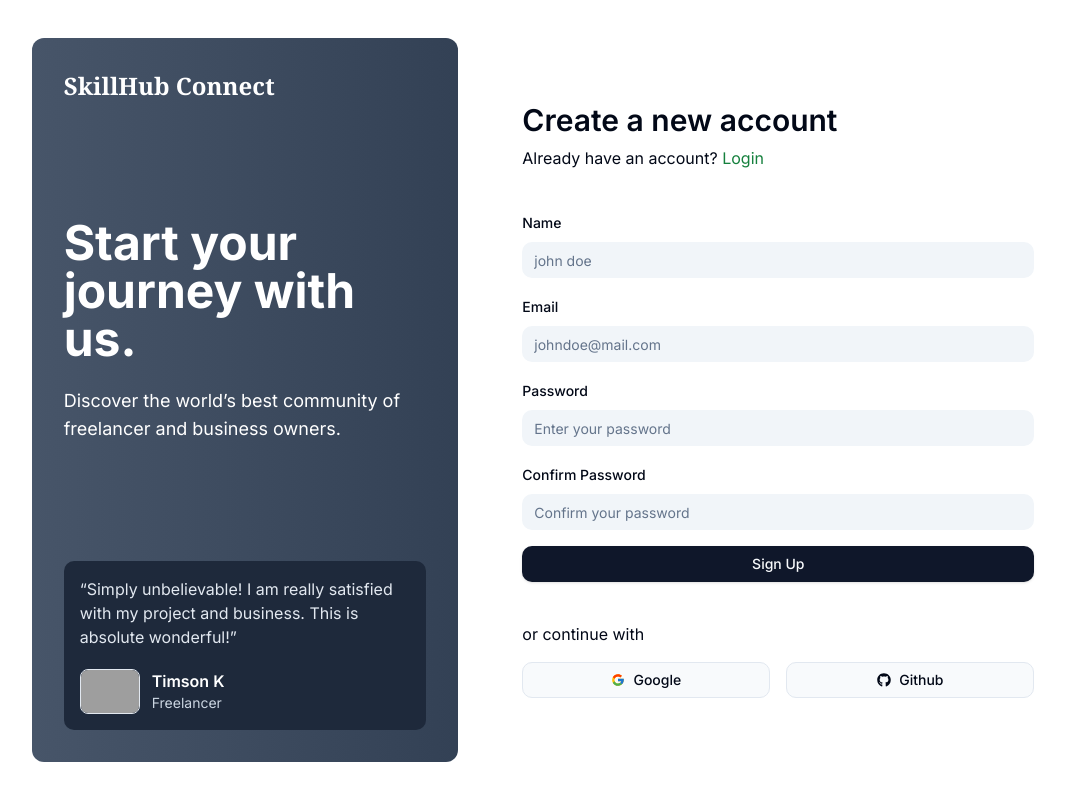
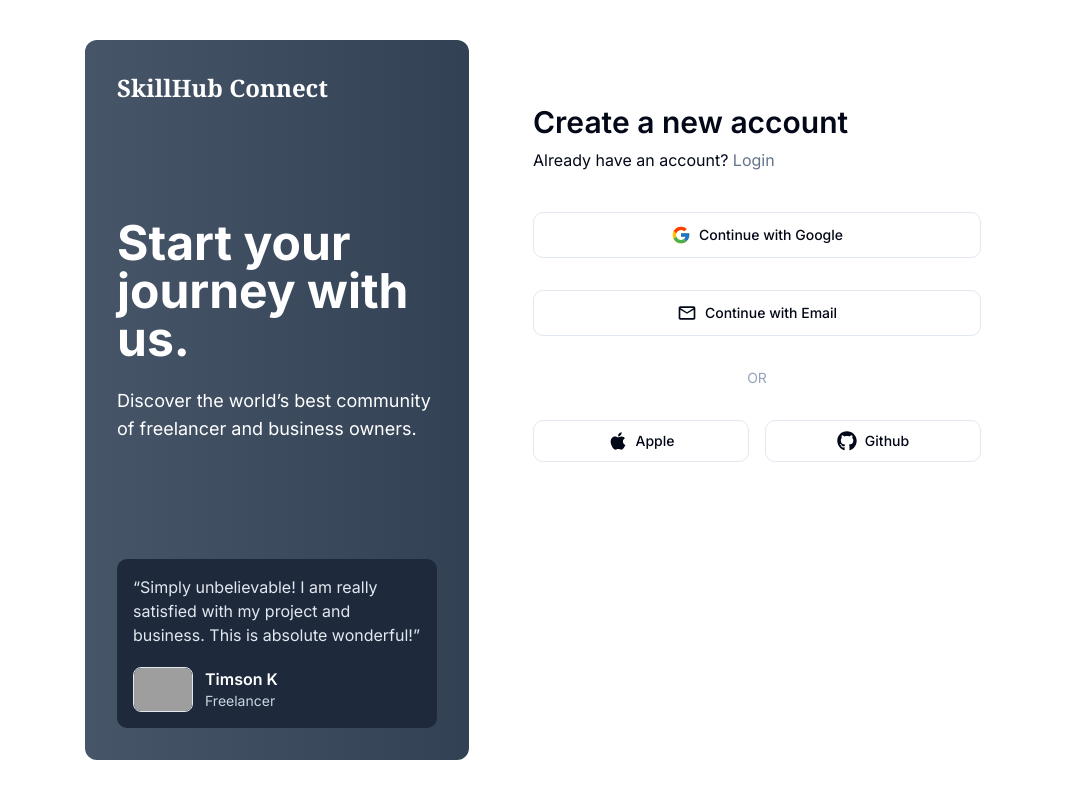
Before and after one commit to shahbaz4783/SkillHub-Connect, a Next.js app: page /signup in a window 1280 px wide. Shown: the whole page, without its empty margins (75-1140 px from the left). Built offline with nearby package versions, Linux system fonts and the light colour scheme; grey boxes are pictures that could not be loaded.

Commit message:
improve auth page ui

```diff
--- a/src/app/(auth)/layout.tsx
+++ b/src/app/(auth)/layout.tsx
@@ -1,6 +1,4 @@
-import OAuthProviders from '@/components/shared/OAuthProviders';
 import AuthGreet from '@/components/static/AuthGreet';
-import AuthHeader from '@/components/ui/AuthHeader';
 import { FC } from 'react';
 
 interface AuthLayoutProps {
@@ -10,14 +8,10 @@ interface AuthLayoutProps {
 const AuthLayout: FC<AuthLayoutProps> = ({ children }) => {
 	return (
 		<>
-			<main className='min-h-svh md:w-10/12 m-auto flex flex-col justify-center'>
+			<main className='min-h-svh md:w-9/12 m-auto flex flex-col justify-center'>
 				<section className='flex justify-between min-h-[90svh]'>
 					<AuthGreet />
-					<aside className='space-y-10 flex-1 p-8 md:p-16'>
-						<AuthHeader />
-						{children}
-						<OAuthProviders />
-					</aside>
+					<aside className='space-y-10 flex-1 p-8 md:p-16'>{children}</aside>
 				</section>
 			</main>
 		</>
--- a/src/app/(auth)/login/page.tsx
+++ b/src/app/(auth)/login/page.tsx
@@ -1,10 +1,23 @@
+'use client';
+
+import AuthHeader from '@/components/ui/AuthHeader';
 import LoginForm from '../../../components/forms/LoginForm';
+import AuthProviders from '@/components/shared/AuthProviders';
+import { useSearchParams } from 'next/navigation';
 
 const Login = () => {
+	const searchParams = useSearchParams();
+	const emailAuth = searchParams.get('auth') === 'credential';
 
 	return (
 		<>
-			<LoginForm />
+			<AuthHeader
+				heading='Login to your account'
+				subHeading='Don’t have an account?'
+				label='Sign Up'
+				linkTo='/signup'
+			/>
+			{emailAuth ? <LoginForm /> : <AuthProviders />}
 		</>
 	);
 };
--- a/src/app/(auth)/signup/page.tsx
+++ b/src/app/(auth)/signup/page.tsx
@@ -1,9 +1,23 @@
+'use client';
+
+import AuthHeader from '@/components/ui/AuthHeader';
 import SignupForm from '../../../components/forms/SignUpForm';
+import AuthProviders from '@/components/shared/AuthProviders';
+import { useSearchParams } from 'next/navigation';
 
 const SignUp = () => {
+	const searchParams = useSearchParams();
+	const emailAuth = searchParams.get('auth') === 'credential';
+
 	return (
 		<>
-			<SignupForm />
+			<AuthHeader
+				heading='Create a new account'
+				subHeading='Already have an account?'
+				label='Login'
+				linkTo='/login'
+			/>
+			{emailAuth ? <SignupForm /> : <AuthProviders />}
 		</>
 	);
 };
--- a/src/components/forms/LoginForm.tsx
+++ b/src/components/forms/LoginForm.tsx
@@ -74,7 +74,7 @@ const LoginForm = () => {
 									<FormControl>
 										<Input
 											disabled={isPending}
-											className='bg-slate-100 border-none shadow-none'
+											className='bg-slate-100 py-6 border-none shadow-none'
 											type={data.type}
 											placeholder={data.placeholder}
 											{...field}
--- a/src/components/forms/SignUpForm.tsx
+++ b/src/components/forms/SignUpForm.tsx
@@ -68,7 +68,7 @@ const SignupForm = () => {
 									<FormControl>
 										<Input
 											disabled={isPending}
-											className='bg-slate-100 border-none shadow-none'
+											className='bg-slate-100 py-6 border-none shadow-none'
 											type={data.type}
 											placeholder={data.placeholder}
 											{...field}
--- /dev/null
+++ b/src/components/shared/AuthProviders.tsx
@@ -0,0 +1,68 @@
+'use client';
+
+import React from 'react';
+import { FcGoogle } from 'react-icons/fc';
+import { Button } from '../ui/button';
+import { FaGithub } from 'react-icons/fa6';
+import { signIn } from 'next-auth/react';
+import { DEFAULT_LOGIN_REDIRECT } from '@/routes';
+import { FaApple } from 'react-icons/fa';
+import { MdOutlineMailOutline } from 'react-icons/md';
+import Link from 'next/link';
+
+const AuthProviders = () => {
+	const oauthHandler = (provider: 'google' | 'apple' | 'github') => {
+		signIn(provider, {
+			callbackUrl: DEFAULT_LOGIN_REDIRECT,
+		});
+	};
+
+	return (
+		<section className='space-y-8 flex flex-col'>
+			<Button
+				className='border flex-1 gap-2 p-3'
+				variant={'ghost'}
+				onClick={() => {
+					oauthHandler('google');
+				}}
+			>
+				<FcGoogle size={20} />
+				<span>Continue with Google</span>
+			</Button>
+
+			<Button variant={'ghost'} className='border flex-1 p-3'>
+				<Link href={'?auth=credential'} className='flex gap-2'>
+					<MdOutlineMailOutline size={20} />
+					<span>Continue with Email</span>
+				</Link>
+			</Button>
+
+			<h3 className='text-center text-slate-400 text-sm'>OR</h3>
+
+			<div className='flex gap-4 flex-1'>
+				<Button
+					className='border flex-1 gap-2 p-5'
+					variant={'ghost'}
+					onClick={() => {
+						oauthHandler('apple');
+					}}
+				>
+					<FaApple size={20} />
+					<span>Apple</span>
+				</Button>
+				<Button
+					className='border flex-1 gap-2 p-5'
+					variant={'ghost'}
+					onClick={() => {
+						oauthHandler('github');
+					}}
+				>
+					<FaGithub size={20} />
+					<span>Github</span>
+				</Button>
+			</div>
+		</section>
+	);
+};
+
+export default AuthProviders;
--- a/src/components/shared/OAuthProviders.tsx
+++ /dev/null
@@ -1,46 +0,0 @@
-'use client';
-
-import React from 'react';
-import { FcGoogle } from 'react-icons/fc';
-import { Button } from '../ui/button';
-import { FaGithub } from 'react-icons/fa6';
-import { signIn } from 'next-auth/react';
-import { DEFAULT_LOGIN_REDIRECT } from '@/routes';
-
-const OAuthProviders = () => {
-	const oauthHandler = (provider: 'google' | 'github') => {
-		signIn(provider, {
-			callbackUrl: DEFAULT_LOGIN_REDIRECT,
-		});
-	};
-
-	return (
-		<div className='space-y-4'>
-			<h3>or continue with</h3>
-			<div className='flex gap-4'>
-				<Button
-					className='border flex-1 bg-slate-50 gap-2'
-					variant={'ghost'}
-					onClick={() => {
-						oauthHandler('google');
-					}}
-				>
-					<FcGoogle />
-					<span>Google</span>
-				</Button>
-				<Button
-					className='border flex-1 bg-slate-50 gap-2'
-					variant={'ghost'}
-					onClick={() => {
-						oauthHandler('github');
-					}}
-				>
-					<FaGithub />
-					<span>Github</span>
-				</Button>
-			</div>
-		</div>
-	);
-};
-
-export default OAuthProviders;
--- a/src/components/ui/AuthHeader.tsx
+++ b/src/components/ui/AuthHeader.tsx
@@ -1,30 +1,36 @@
 'use client';
 
-import { authHeading } from '@/constants/headings';
 import Link from 'next/link';
-import { usePathname } from 'next/navigation';
 import React from 'react';
 
-const AuthHeader = () => {
-	const path = usePathname();
+interface authHeaderProps {
+	heading: string;
+	subHeading: string;
+	label: string;
+	linkTo: string;
+}
 
+const AuthHeader = ({
+	heading,
+	subHeading,
+	label,
+	linkTo,
+}: authHeaderProps) => {
 	return (
 		<>
-			{authHeading[path === '/login' ? 'login' : 'signup'].map((data) => (
-				<div key={data.link} className='mb-8'>
-					<h2 className='text-3xl font-semibold mb-2'>{data.heading}</h2>
+			<div className='mb-8'>
+				<h2 className='text-3xl font-semibold mb-2'>{heading}</h2>
 				<p>
-						{data.subHeaing}
+					{subHeading}
 					<Link
-							className='hover:text-green-900 text-green-700'
-							href={data.link}
+						className='hover:text-slate-900 text-slate-500 transition-all'
+						href={linkTo}
 					>
 						{' '}
-							{data.label}
+						{label}
 					</Link>
 				</p>
 			</div>
-			))}
 		</>
 	);
 };
```
Lines whose indentation alone changed are shown as unchanged.
